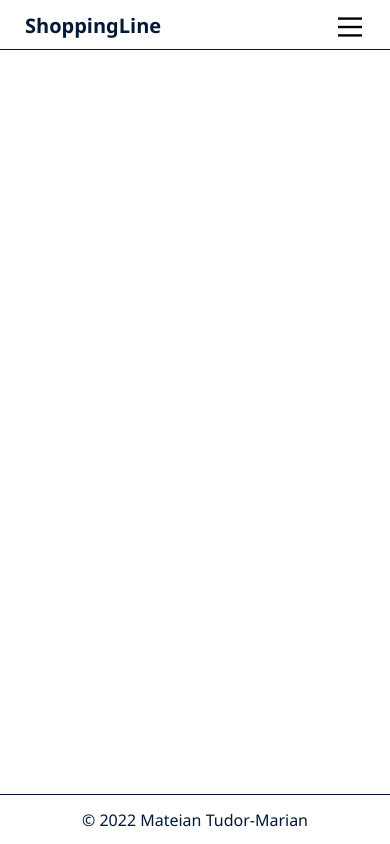
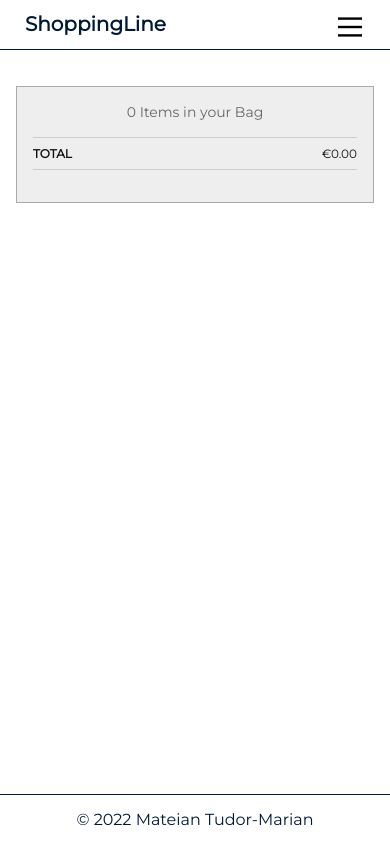
Before and after one commit to tsonicm/Online_Shop, a PHP site: page /cart.html in a window 390 px wide. Run offline with PHP 8.4, Linux system fonts and the light colour scheme; some libraries are stand-ins or nearby versions.

Commit message:
Working Cart Page and placeholder contact page

```diff
--- a/cart.html
+++ b/cart.html
@@ -8,14 +8,6 @@
     <script src="static/js/f4a0081dc3.js" crossorigin="anonymous"></script>
     <script type="text/javascript" src="static/js/jquery-3.6.0.min.js"></script>
     <script>
-            $(document).ready(function() {
-                $(".navbar").load("static/templates/navbar.html", function() {
-                    $(".navbarItem").attr("onmouseover", "changeActive(this)")
-                                    .attr("onmouseleave", "removeActive(this)",
-                                    $("#cart").addClass("active selector"));
-                });
-            });
-
         function changeActive(x) {
             x.classList.add("selector");
         }
@@ -27,15 +19,82 @@
                 x.classList.remove("selector");
             }
         }
+
+        $(document).ready(function() {
+        $(".navbar").load("static/templates/navbar.html", function() {
+            $(".navbarItem").attr("onmouseover", "changeActive(this)")
+                            .attr("onmouseleave", "removeActive(this)",
+                            $("#cart").addClass("active selector"));
+            });
+        });
     </script>
 </head>
+
 <body>
     <nav class="navbar"></nav>
-
+    <main>
+        <div class="basket">
+            <div class="basket-labels">
+                <ul class="cart">
+                    <li class="cart item item-heading">Item</li>
+                    <li class="cart price">Price</li>
+                    <li class="cart quantity">Quantity</li>
+                    <li class="cart subtotal">Subtotal</li>
+                </ul>
+            </div>
+            <script>
+                Object.keys(sessionStorage).forEach(function(key) {
+                    var name = key;
+                    var image = key;
+                    name = name.replace(/-/g, ' ');
+                    const tempName = name.split(' ');
+                    for (let i = 0; i < tempName.length; i++) {
+                        tempName[i] = tempName[i].charAt(0).toUpperCase() + tempName[i].slice(1);
+                    }
+                    name = tempName.join(' ');
+                    let price = sessionStorage.getItem(key);
+                    var quantity = price.substring(price.search(' ') + 1);
+                    price = price.substring(0, price.search(' '));
+                    document.getElementsByClassName("basket")[0].innerHTML+= `<div class="basket-product">
+                                        <div class="item">
+                                            <div class="product-image">
+                                                <img src="static/images/${image}.webp" alt="${name}" class="product-frame">
+                                            </div>
+                                            <div class="product-details">
+                                                <h1><strong><span class="item-quantity">${quantity}</span> x ${name}</strong> Pattern</h1>
+                                            </div>
+                                        </div>
+                                        <div class="price">${price.slice(1)}.00</div>
+                                        <div class="quantity">
+                                            <input type="number" value="${quantity}" min="1" class="quantity-field">
+                                        </div>
+                                        <div class="subtotal">${price.slice(1) * quantity}.00</div>
+                                        <div class="remove">
+                                            <button>Remove</button>
+                                        </div>
+                                    </div>`;
+                });
+            </script>
+        </div>
+        <aside>
+            <div class="summary">
+                <div class="summary-total-items"><span class="total-items"></span> Items in your Bag</div>
+                <div class="summary-total">
+                    <div class="total-title">Total</div>
+                    <div class="total-value final-value" id="basket-total">0.00</div>
+                </div>
+                <div class="summary-checkout">
+                    <button class="checkoutButton checkout-cta">Go to Secure Checkout</button>
+                </div>
+            </div>
+        </aside>
+    </main>
     <footer id="footer">
         <p>
             &copy; 2022 Mateian Tudor-Marian
         </p>
     </footer>
+    <script src="static/js/cart.js"></script>
 </body>
+
 </html>
--- a/shop.php
+++ b/shop.php
@@ -47,7 +47,7 @@
                         echo "<img src='static/images/".$row["image"]."'>";
                         echo "<figcaption>".$row["name"]."</figcaption>";
                         echo "<span class='price'>$".$row["price"]."</span>";
-                        echo "<a class='buyButton' href='#'>Buy Now</a>";
+                        echo "<a class='buyButton' href='#' onClick='return false;'>Buy Now</a>";
                         echo "</figure>";
                     }
                 } else {
@@ -62,5 +62,6 @@
                 &copy; 2022 Mateian Tudor-Marian
             </p>
         </footer>
+        <script src="static/js/shop.js"></script>
     </body>
 </html>
--- a/static/css/cart.css
+++ b/static/css/cart.css
@@ -1 +1,350 @@
 @import url(style.css);
+
+strong {
+  font-weight: bold;
+}
+
+p.cartContent {
+  margin: 0.75rem 0 0;
+}
+
+h1 {
+  font-size: 0.75rem;
+  font-weight: normal;
+  margin: 0;
+  padding: 0;
+}
+
+input,
+button {
+  border: 0 none;
+  outline: 0 none;
+}
+
+button {
+  background-color: #ED254E;
+  color: #fff;
+}
+
+button.checkoutButton:hover,
+button.checkoutButton:focus {
+  background-color: #cb032c;
+}
+
+img,
+.basket-labels,
+.basket-product {
+  width: 100%;
+}
+
+input,
+button,
+.basket,
+.basket-labels,
+.item,
+.price,
+.quantity,
+.subtotal,
+.basket-product,
+.product-image,
+.product-details {
+  float: left;
+}
+
+.price:before,
+.subtotal:before,
+.subtotal-value:before,
+.total-value:before,
+.promo-value:before {
+  content: '€';
+}
+
+.hide {
+  display: none;
+}
+
+main {
+  clear: both;
+  font-size: 0.75rem;
+  margin: 0 auto;
+  overflow: hidden;
+  padding: 1rem 0;
+  width: 960px;
+}
+
+.basket,
+aside {
+  padding: 0 1rem;
+  -webkit-box-sizing: border-box;
+  -moz-box-sizing: border-box;
+  box-sizing: border-box;
+}
+
+.basket {
+  width: 70%;
+}
+
+label {
+  display: block;
+  margin-bottom: 0.3125rem;
+}
+
+.basket-labels {
+  border-top: 1px solid #ccc;
+  border-bottom: 1px solid #ccc;
+  margin-top: 1.625rem;
+}
+
+ul.cart {
+  list-style: none;
+  margin: 0;
+  padding: 0;
+}
+
+li.cart {
+  color: #111;
+  display: inline-block;
+  padding: 0.625rem 0;
+}
+
+li.price:before,
+li.subtotal:before {
+  content: '';
+}
+
+.item {
+  width: 55%;
+}
+
+.price,
+.quantity,
+.subtotal {
+  width: 15%;
+}
+
+.subtotal {
+  text-align: right;
+}
+
+.remove {
+  bottom: 1.125rem;
+  float: right;
+  position: absolute;
+  right: 0;
+  text-align: right;
+  width: 45%;
+}
+
+.remove button {
+  background-color: transparent;
+  color: #ED254E;
+  float: none;
+  text-decoration: underline;
+  text-transform: uppercase;
+}
+
+.item-heading {
+  padding-left: 4.375rem;
+  -webkit-box-sizing: border-box;
+  -moz-box-sizing: border-box;
+  box-sizing: border-box;
+}
+
+.basket-product {
+  border-bottom: 1px solid #ccc;
+  padding: 1rem 0;
+  position: relative;
+}
+
+.product-image {
+  width: 35%;
+}
+
+.product-details {
+  width: 65%;
+}
+
+.product-frame {
+  border: 1px solid #aaa;
+}
+
+.product-details {
+  padding: 0 1.5rem;
+  -webkit-box-sizing: border-box;
+  -moz-box-sizing: border-box;
+  box-sizing: border-box;
+}
+
+.quantity-field {
+  background-color: #ccc;
+  border: 1px solid #aaa;
+  border-radius: 4px;
+  font-size: 0.625rem;
+  padding: 2px;
+  width: 3.75rem;
+}
+
+aside {
+  float: right;
+  position: relative;
+  width: 30%;
+}
+
+.summary {
+  background-color: #eee;
+  border: 1px solid #aaa;
+  padding: 1rem;
+  position: fixed;
+  width: 250px;
+  -webkit-box-sizing: border-box;
+  -moz-box-sizing: border-box;
+  box-sizing: border-box;
+}
+
+.summary-total-items {
+  color: #666;
+  font-size: 0.875rem;
+  text-align: center;
+}
+
+.summary-subtotal,
+.summary-total {
+  border-top: 1px solid #ccc;
+  border-bottom: 1px solid #ccc;
+  clear: both;
+  margin: 1rem 0;
+  overflow: hidden;
+  padding: 0.5rem 0;
+}
+
+.subtotal-title,
+.subtotal-value,
+.total-title,
+.total-value,
+.promo-title,
+.promo-value {
+  color: #111;
+  float: left;
+  width: 50%;
+}
+
+.summary-promo {
+  -webkit-transition: all .3s ease;
+  -moz-transition: all .3s ease;
+  -o-transition: all .3s ease;
+  transition: all .3s ease;
+}
+
+.promo-title {
+  float: left;
+  width: 70%;
+}
+
+.promo-value {
+  color: #8B0000;
+  float: left;
+  text-align: right;
+  width: 30%;
+}
+
+.summary-delivery {
+  padding-bottom: 3rem;
+}
+
+.subtotal-value,
+.total-value {
+  text-align: right;
+}
+
+.total-title {
+  font-weight: bold;
+  text-transform: uppercase;
+}
+
+.summary-checkout {
+  display: block;
+}
+
+.checkout-cta {
+  display: block;
+  float: none;
+  font-size: 0.75rem;
+  text-align: center;
+  text-transform: uppercase;
+  padding: 0.625rem 0;
+  width: 100%;
+}
+
+.summary-delivery-selection {
+  background-color: #ccc;
+  border: 1px solid #aaa;
+  border-radius: 4px;
+  display: block;
+  font-size: 0.625rem;
+  height: 34px;
+  width: 100%;
+}
+
+@media screen and (max-width: 640px) {
+  aside,
+  .basket,
+  .summary,
+  .item,
+  .remove {
+    width: 100%;
+  }
+  .basket-labels {
+    display: none;
+  }
+  .item {
+    margin-bottom: 1rem;
+  }
+  .product-image {
+    width: 40%;
+  }
+  .product-details {
+    width: 60%;
+  }
+  .price,
+  .subtotal {
+    width: 33%;
+  }
+  .quantity {
+    text-align: center;
+    width: 34%;
+  }
+  .quantity-field {
+    float: none;
+  }
+  .remove {
+    bottom: 0;
+    text-align: left;
+    margin-top: 0.75rem;
+    position: relative;
+  }
+  .remove button {
+    padding: 0;
+  }
+  .summary {
+    margin-top: 1.25rem;
+    position: relative;
+  }
+}
+
+@media screen and (min-width: 641px) and (max-width: 960px) {
+  aside {
+    padding: 0 1rem 0 0;
+  }
+  .summary {
+    width: 28%;
+  }
+}
+
+@media screen and (max-width: 960px) {
+  main {
+    width: 100%;
+  }
+  .product-details {
+    padding: 0 1rem;
+  }
+}
--- a/static/css/shop.css
+++ b/static/css/shop.css
@@ -105,11 +105,12 @@
     border-radius:3px;
     border-bottom:3px solid #eb103c;
     box-shadow:1px 1px 3px rgba(0,0,0,0.3);
+    cursor: pointer;
   }
 
   a.buyButton:hover{
     background:#eb103c;
-    border-bottom:3px solid salmon;
+    border-bottom:3px solid #eb103c;
     color:#f1f2f3;
   }
 
--- a/static/css/style.css
+++ b/static/css/style.css
@@ -5,6 +5,8 @@
 */
 
 /* General stylization */
+
+@import url('https://fonts.googleapis.com/css2?family=Montserrat&display=swap');
 
 *{
     -moz-box-sizing:border-box;
@@ -36,7 +38,7 @@ body {
     min-height: 100%;
     overflow-x: hidden;
     color: #011936;
-    font-family: 'Segoe UI', Tahoma, Geneva, Verdana, sans-serif;
+    font-family: 'Montserrat', 'Segoe UI', Tahoma, Geneva, Verdana, sans-serif;
 }
 
 /* Navbar Code */
--- /dev/null
+++ b/static/js/cart.js
@@ -0,0 +1,103 @@
+/* Set values + misc */
+var promoCode;
+var promoPrice;
+var fadeTime = 300;
+
+/* Assign actions */
+$('.quantity input').change(function() {
+  updateQuantity(this);
+  var name = $(this).parent().parent().find('.product-details strong').text();
+  name = name.substring(name.search(" x ")+3, name.length);
+  name = name.replace(/\s+/g, '-').toLowerCase();
+  var data = $(this).parent().parent().find('.price').text();
+  data = data.substring(0, data.lastIndexOf("."));
+  data = "$" + data + " " + $(this).parent().parent().find('.quantity input').val();
+  sessionStorage.setItem(name, data);
+});
+
+$('.remove button').click(function() {
+  removeItem(this);
+  var name = $(this).parent().parent().find('.product-details strong').text();
+  name = name.substring(name.search(" x ")+3, name.length);
+  name = name.replace(/\s+/g, '-').toLowerCase();
+  sessionStorage.removeItem(name);
+});
+
+$(document).ready(function() {
+  updateSumItems();
+  recalculateCart();
+});
+
+/* Recalculate cart */
+function recalculateCart(onlyTotal) {
+  var subtotal = 0;
+
+  /* Sum up row totals */
+  $('.basket-product').each(function() {
+    subtotal += parseFloat($(this).children('.subtotal').text());
+  });
+
+  /* Calculate totals */
+  var total = subtotal;
+
+  /*If switch for update only total, update only total display*/
+  if (onlyTotal) {
+    /* Update total display */
+    $('.total-value').fadeOut(fadeTime, function() {
+      $('#basket-total').html(total.toFixed(2));
+      $('.total-value').fadeIn(fadeTime);
+    });
+  } else {
+    /* Update summary display. */
+    $('.final-value').fadeOut(fadeTime, function() {
+      $('#basket-subtotal').html(subtotal.toFixed(2));
+      $('#basket-total').html(total.toFixed(2));
+      if (total == 0) {
+        $('.checkout-cta').fadeOut(fadeTime);
+      } else {
+        $('.checkout-cta').fadeIn(fadeTime);
+      }
+      $('.final-value').fadeIn(fadeTime);
+    });
+  }
+}
+
+/* Update quantity */
+function updateQuantity(quantityInput) {
+  /* Calculate line price */
+  var productRow = $(quantityInput).parent().parent();
+  var price = parseFloat(productRow.children('.price').text());
+  var quantity = $(quantityInput).val();
+  var linePrice = price * quantity;
+
+  /* Update line price display and recalc cart totals */
+  productRow.children('.subtotal').each(function() {
+    $(this).fadeOut(fadeTime, function() {
+      $(this).text(linePrice.toFixed(2));
+      recalculateCart();
+      $(this).fadeIn(fadeTime);
+    });
+  });
+
+  productRow.find('.item-quantity').text(quantity);
+  updateSumItems();
+}
+
+function updateSumItems() {
+  var sumItems = 0;
+  $('.quantity input').each(function() {
+    sumItems += parseInt($(this).val());
+  });
+  $('.total-items').text(sumItems);
+}
+
+/* Remove item from cart */
+function removeItem(removeButton) {
+  /* Remove row from DOM and recalc cart total */
+  var productRow = $(removeButton).parent().parent();
+  productRow.slideUp(fadeTime, function() {
+    productRow.remove();
+    recalculateCart();
+    updateSumItems();
+  });
+}
--- a/static/templates/navbar.html
+++ b/static/templates/navbar.html
@@ -32,7 +32,7 @@
     <ul class = "menuItems">
         <li><a id="home" class="navbarItem" href="index.html">Home</a></li>
         <li><a id="shop" class="navbarItem" href="shop.php">Shop</a></li>
-        <li><a class="navbarItem" href="#">Contact</a></li>
+        <li><a id="contact "class="navbarItem" href="contact.html">Contact</a></li>
         <li><a id="cart" class="navbarItem" href="cart.html">
             <i class="fa-solid fa-cart-shopping"></i>
         </a></li>
```
Also changed, not shown: contact.html (added, +46 -0 lines), static/js/shop.js (added, +8 -0 lines), static/images/5-dots.png (deleted), static/images/5-dots.webp (added), static/images/bush.png (deleted), static/images/bush.webp (added), static/images/food.png (deleted), static/images/food.webp (added), static/images/pink-flower.webp (renamed from static/images/pink-flowers.webp), static/images/white_texture.png (deleted), static/images/y-so-serious-white.png (deleted), static/images/y-so-serious.webp (added). Lines whose indentation alone changed are shown as unchanged.
